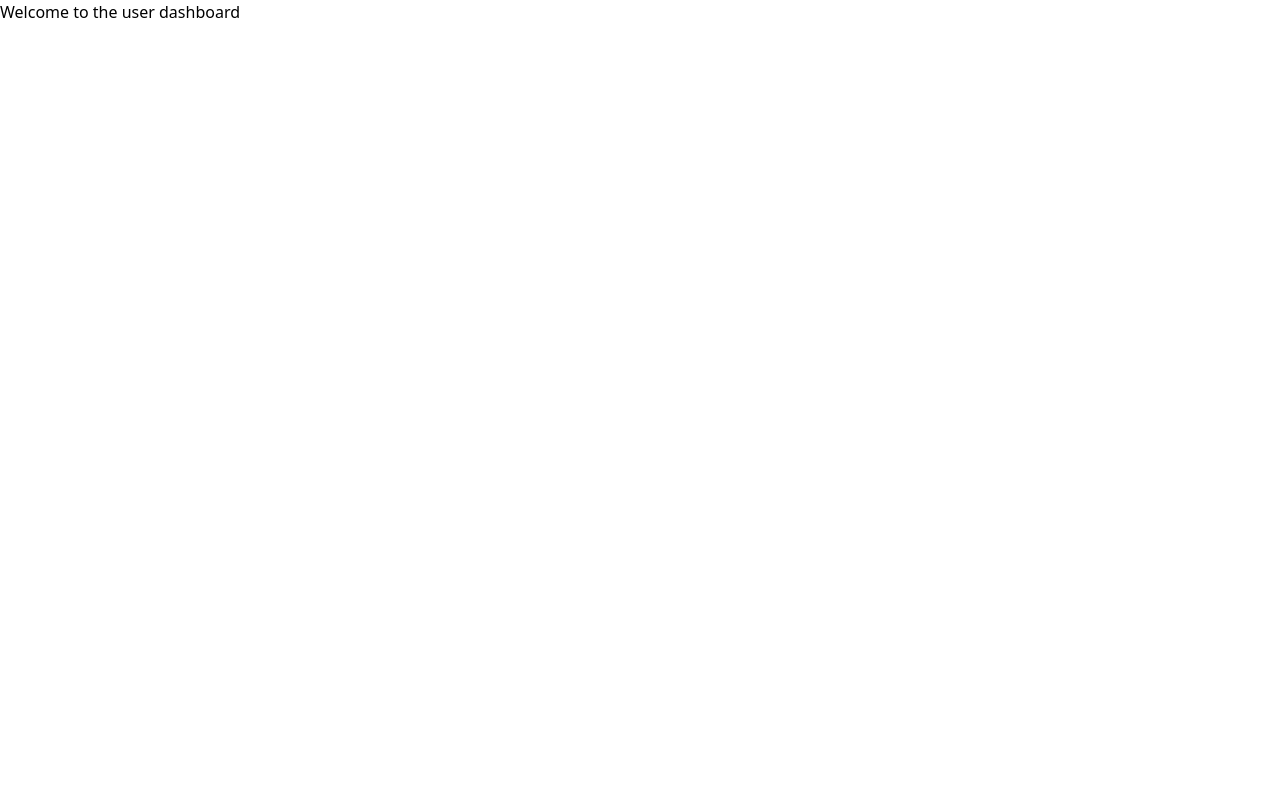
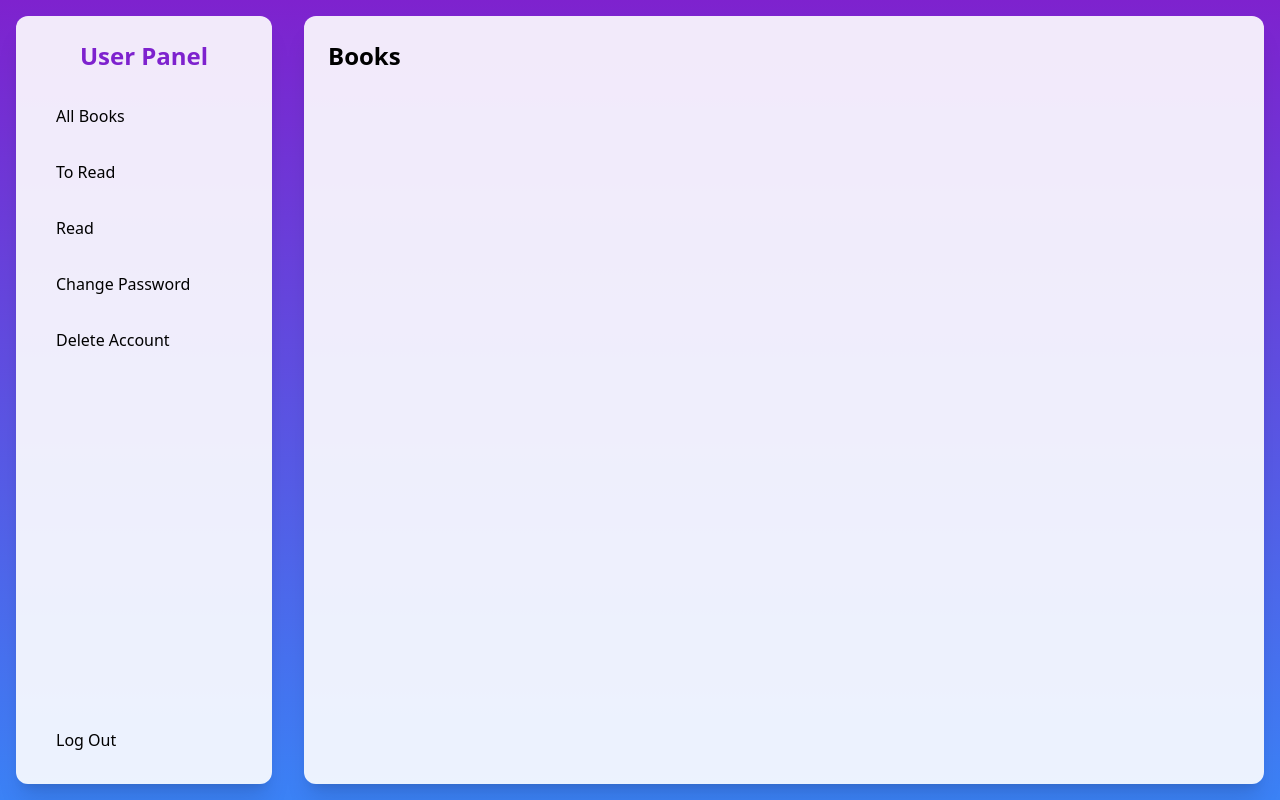
Before and after one commit to stefandanielachirei/licenta-2025-rares-diaconu, a Next.js app in the folder goodreads/: page /user/1 in a window 1280 px wide. Built offline with nearby package versions, Linux system fonts and the light colour scheme.

Commit message:
schimbare parola user functionala

```diff
--- a/goodreads/app/user/[email]/page.tsx
+++ b/goodreads/app/user/[email]/page.tsx
@@ -1,13 +1,265 @@
 "use client";
 
-import React, { useState } from "react";
+import React, { useState, useEffect } from "react";
 import { useRouter } from "next/navigation";
 import "./styles.css";
 
-const UserComponent = () => {
-    return (
-        <h1>Welcome to the user dashboard</h1>
-    );
-}
+const UserDashboard = () => {
+  const [activePage, setActivePage] = useState("all_books");
+  const [loading, setLoading] = useState(false);
+  const [error, setError] = useState<string | null>(null);
+  const [successMessageChangePassword, setSuccessChangePassword] = useState<string | null>(null);
+  const [formDataChangePassword, setFormDataChangePassword] = useState({
+    currentPassword: "",
+    newPassword: "",
+  });
+  const router = useRouter();
 
-export default UserComponent;
+  const handleInputChangePassword = (e: React.ChangeEvent<HTMLInputElement>) => {
+    setFormDataChangePassword({ ...formDataChangePassword, [e.target.name]: e.target.value });
+  };
+
+  const changePage = (page: string) => {
+    setActivePage(page);
+  };
+
+  const handlePasswordChange = async (e: React.FormEvent) => {
+    e.preventDefault();
+
+    if (!formDataChangePassword.newPassword || formDataChangePassword.newPassword.length < 8) {
+      setError("Password must be at least 8 characters long.");
+      setLoading(false);
+      return;
+    }
+
+    try {
+      const token = window.localStorage.getItem("token");
+      if (!token) {
+        throw new Error("Authentication token is missing.");
+      }
+
+      const validateResponse = await fetch("http://localhost:8080/validate", {
+        method: "GET",
+        headers: {
+          Authorization: `Bearer ${token}`,
+        },
+      });
+
+      if (!validateResponse.ok) {
+        throw new Error("Token validation failed");
+      }
+
+      const userInfo = await validateResponse.json();
+
+      const changePasswordResponse = await fetch(
+        "http://localhost:8080/changePassword",
+        {
+          method: "POST",
+          headers: {
+            "Content-Type": "application/json",
+            Authorization: `Bearer ${token}`,
+          },
+          body: JSON.stringify({
+            username: userInfo.username,
+            current_password: formDataChangePassword.currentPassword,
+            new_password: formDataChangePassword.newPassword,
+          }),
+        }
+      );
+
+      if (!changePasswordResponse.ok) {
+        const errorData = await changePasswordResponse.json();
+        throw new Error(errorData.detail || "Failed to change password.");
+      }
+
+      setSuccessChangePassword("Password changed successfully!");
+      setFormDataChangePassword({ currentPassword: "", newPassword: "" });
+    } catch (err: any) {
+      alert(`Error: ${err.message}`);
+    }
+  };
+
+  const handleLogout = async () => {
+    try {
+      const token = window.localStorage.getItem("token");
+      if (!token) {
+        throw new Error("No token found. Please log in again");
+      }
+
+      const response = await fetch(`http://localhost:8080/logout`, {
+        method: "POST",
+        headers: {
+          "Authorization": `Bearer ${token}`,
+        },
+      });
+
+      if(!response.ok){
+        throw new Error("Failed to log out");
+      }
+
+
+      const data = await response.json();
+      alert(data.message || "Successfully logged out.");
+
+      window.localStorage.removeItem("token");
+      router.push(`/`);
+
+    }catch (err: any) {
+      alert(`Error: ${err.message}`);
+    }
+  };
+
+  const renderContent = () => {
+    switch (activePage) {
+      case "all_books":
+            return <h1 className="text-2xl font-bold">Books</h1>;
+      case "to_read":
+        return <h1 className="text-2xl font-bold">To Read Books</h1>;
+      case "read":
+        return <h1 className="text-2xl font-bold">Read Books</h1>;
+      case "changePassword":
+        return (
+            <div className="flex items-center justify-center h-full p-8">
+            <div className="bg-white shadow-lg rounded-lg p-8 w-full max-w-md">
+              <h1 className="text-2xl font-bold mb-4 text-center">Change Password</h1>
+              <form onSubmit={handlePasswordChange} className="space-y-4">
+                {error && <div className="text-red-500 text-center">{error}</div>}
+                {successMessageChangePassword && (
+                  <div className="text-green-500 text-center">{successMessageChangePassword}</div>
+                )}
+                <div>
+                  <label className="block text-sm font-medium mb-1" htmlFor="currentPassword">
+                    Current Password
+                  </label>
+                  <input
+                    type="password"
+                    id="currentPassword"
+                    name="currentPassword"
+                    value={formDataChangePassword.currentPassword}
+                    onChange={handleInputChangePassword}
+                    className="w-full px-3 py-2 border rounded-lg focus:outline-none focus:ring focus:ring-blue-200"
+                    required
+                  />
+                </div>
+                <div>
+                  <label
+                    className="block text-sm font-medium mb-1"
+                    htmlFor="newPassword"
+                  >
+                    New Password
+                  </label>
+                  <input
+                    type="password"
+                    id="newPassword"
+                    name="newPassword"
+                    value={formDataChangePassword.newPassword}
+                    onChange={handleInputChangePassword}
+                    className="w-full px-3 py-2 border rounded-lg focus:outline-none focus:ring focus:ring-blue-200"
+                    required
+                  />
+                </div>
+                <button
+                  type="submit"
+                  className={`w-full px-4 py-2 rounded-lg text-white ${
+                    loading
+                      ? "bg-gray-400 cursor-not-allowed"
+                      : "bg-blue-500 hover:bg-blue-600"
+                  }`}
+                  disabled={loading}
+                >
+                  {loading ? "Changing..." : "Change Password"}
+                </button>
+              </form>
+            </div>
+          </div>
+        )
+      case "deleteAccount":
+        return <h1 className="text-2xl font-bold">Delete Account</h1>;
+      case "logout":
+        return (
+          <div className="flex flex-col items-center justify-center h-screen bg-gradient-to-b from-blue-100 to-indigo-100">
+            <p className="text-lg font-semibold mb-4">Are you sure you want to log out?</p>
+            <button
+              onClick={handleLogout}
+              className="bg-red-500 text-white px-6 py-2 rounded-lg hover:bg-red-700 transition"
+            >
+              Logout
+            </button>
+          </div>
+        );
+      default:
+        return <h1 className="text-2xl font-bold">Select a page from the sidebar.</h1>;
+    }
+  };
+
+  return (
+    <div className="flex h-screen w-screen bg-gradient-to-b from-purple-700 to-blue-500">
+      <div className="w-64 bg-white bg-opacity-90 rounded-xl p-6 shadow-xl m-4 flex flex-col justify-between">
+        <div>
+          <h2 className="text-2xl font-bold text-purple-700 text-center mb-6">User Panel</h2>
+          <ul className="space-y-4">
+            <li
+              onClick={() => setActivePage("all_books")}
+              className={`px-4 py-2 rounded-lg cursor-pointer transition-colors ${
+                activePage === "books" ? "bg-purple-200 text-purple-700" : "hover:bg-purple-200 hover:text-purple-700"
+              }`}
+            >
+              All Books
+            </li>
+            <li
+              onClick={() => setActivePage("to_read")}
+              className={`px-4 py-2 rounded-lg cursor-pointer transition-colors ${
+                activePage === "to_read" ? "bg-purple-200 text-purple-700" : "hover:bg-purple-200 hover:text-purple-700"
+              }`}
+            >
+              To Read
+            </li>
+            <li
+              onClick={() => setActivePage("read")}
+              className={`px-4 py-2 rounded-lg cursor-pointer transition-colors ${
+                activePage === "read" ? "bg-purple-200 text-purple-700" : "hover:bg-purple-200 hover:text-purple-700"
+              }`}
+            >
+              Read
+            </li>
+            <li
+              onClick={() => setActivePage("changePassword")}
+              className={`px-4 py-2 rounded-lg cursor-pointer transition-colors ${
+                activePage === "changePassword" ? "bg-purple-200 text-purple-700" : "hover:bg-purple-200 hover:text-purple-700"
+              }`}
+            >
+              Change Password
+            </li>
+            <li
+              onClick={() => setActivePage("deleteAccount")}
+              className={`px-4 py-2 rounded-lg cursor-pointer transition-colors ${
+                activePage === "deleteAccount" ? "bg-purple-200 text-purple-700" : "hover:bg-purple-200 hover:text-purple-700"
+              }`}
+            >
+              Delete Account
+            </li>
+          </ul>
+        </div>
+
+        <div>
+          <ul>
+            <li
+              onClick={() => changePage("logout")}
+              className={`px-4 py-2 rounded-lg cursor-pointer transition-colors ${
+                activePage === "logout" ? "bg-purple-200 text-purple-700" : "hover:bg-purple-200 hover:text-purple-700"
+              }`}
+            >
+              Log Out
+            </li>
+          </ul>
+        </div>
+      </div>
+
+      <div className="flex-1 bg-white bg-opacity-90 rounded-xl p-6 shadow-xl m-4 overflow-auto">
+        {renderContent()}
+      </div>
+    </div>
+  );
+};
+
+export default UserDashboard;
```
